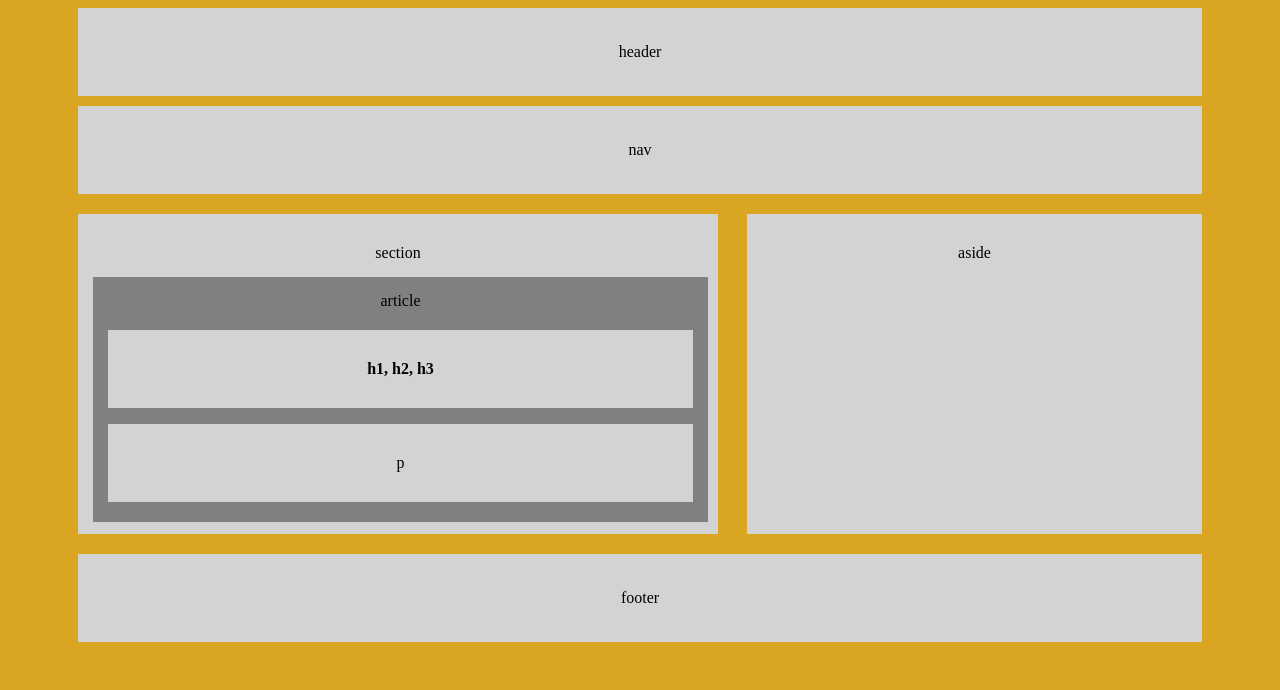
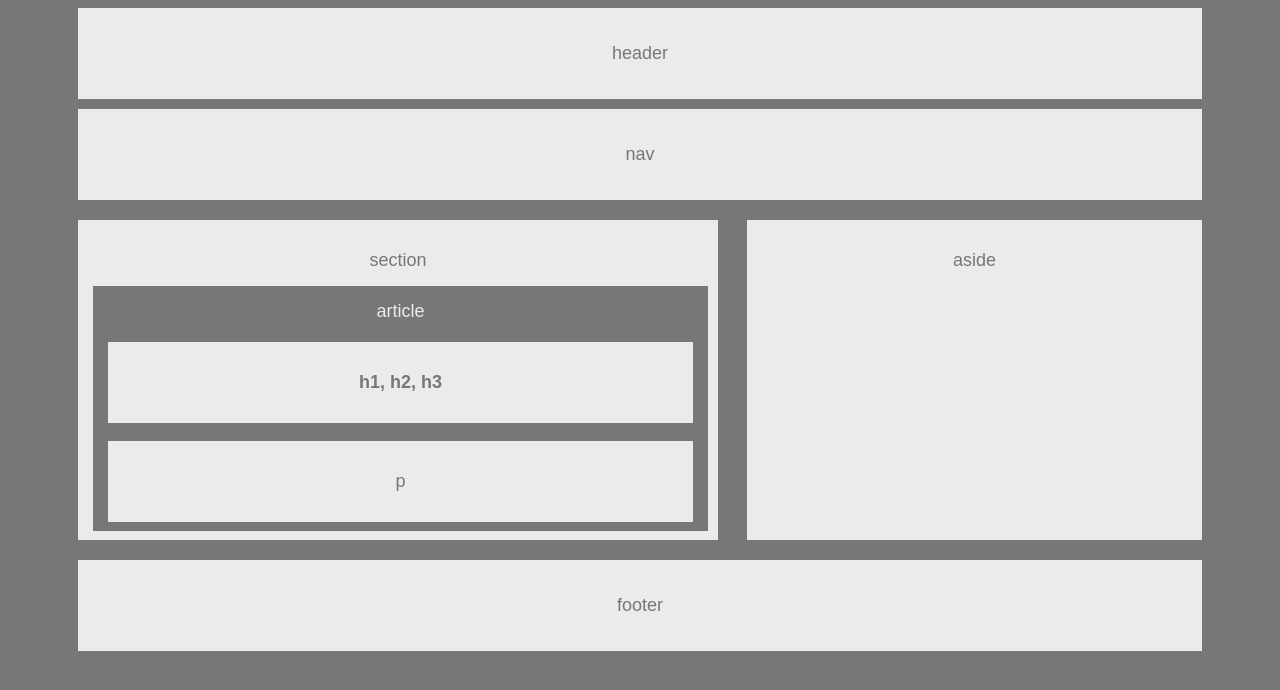
Before and after one commit to SneakyBread/HW-Wireframe, a plain HTML site: page index.html in a window 1280 px wide. Drawn offline with Linux system fonts and the light colour scheme.

Commit message:
adding files 10.4.2018

```diff
--- a/style.css
+++ b/style.css
@@ -1,11 +1,14 @@
 body {
+    font-family: Arial, Helvetica, sans-serif;
+    color: #777;
+    background: #777;
+    font-size: 18px;
     text-align: center;
     box-sizing: border-box;
-    background-color: goldenrod;
 }
 
 header {
-    background-color: lightgrey;
+    background: #ebebeb;
     margin-bottom: 10px;
     margin-left: 70px;
     margin-right: 70px;
@@ -14,7 +17,7 @@ header {
 }
 
 nav {
-    background-color: lightgrey;
+    background: #ebebeb;
     margin-bottom: 10px;
     margin-left: 70px;
     margin-right: 70px;
@@ -23,66 +26,47 @@ nav {
 }
 
 section {
-    background-color: lightgrey;
+    background: #ebebeb;
     float: left;
     margin: 10px 10px 20px 70px;
     padding: 30px 15px 10px;
     width: 610px;
     height: 280px;
-    /*
-    margin: 10px 10px 10px 70px;
-    padding: 30px 300px 100px;
-    */
 }
 
 article {
-    background-color: grey;
+    color: #ebebeb;
+    background: #777;
     padding: 15px;
     height: 215px;
     margin: 15px -5px -5px 0px;
-    /*
-    padding: 80px;
-    margin: 25px -290px -90px; */
 }
 
 h4 {
-    background-color: lightgrey;
+    color: #777;
+    background: #ebebeb;
     padding: 30px;
     margin-top: 20px;
     margin-bottom: 1.5px;
-
-    /*
-    padding: 15px 80px;
-    margin-left: -70px;
-    margin-right: -70px;
-    margin-bottom: 5px; */
-
 }
 
 p {
-    background-color: lightgrey;
     padding: 30px;
-    /*
-    padding: 15px 80px;
-    margin-top: 5px;
-    margin-left: -70px;
-    margin-right: -70px;
-    margin-bottom: -70px; */
-
+    color: #777;
+    background: #ebebeb;
 }
 
 aside {
-    background-color: lightgrey;
+    background: #ebebeb;
     float: right;
     padding: 30px 15px 10px;
     height: 280px;
     width: 425px;
     margin: 10px 70px 20px 10px;
-
 }
 
 footer {
-    background-color: lightgrey;
+    background: #ebebeb;
     clear: left;
     padding: 35px;
     margin: 0px 70px 5px;
```
